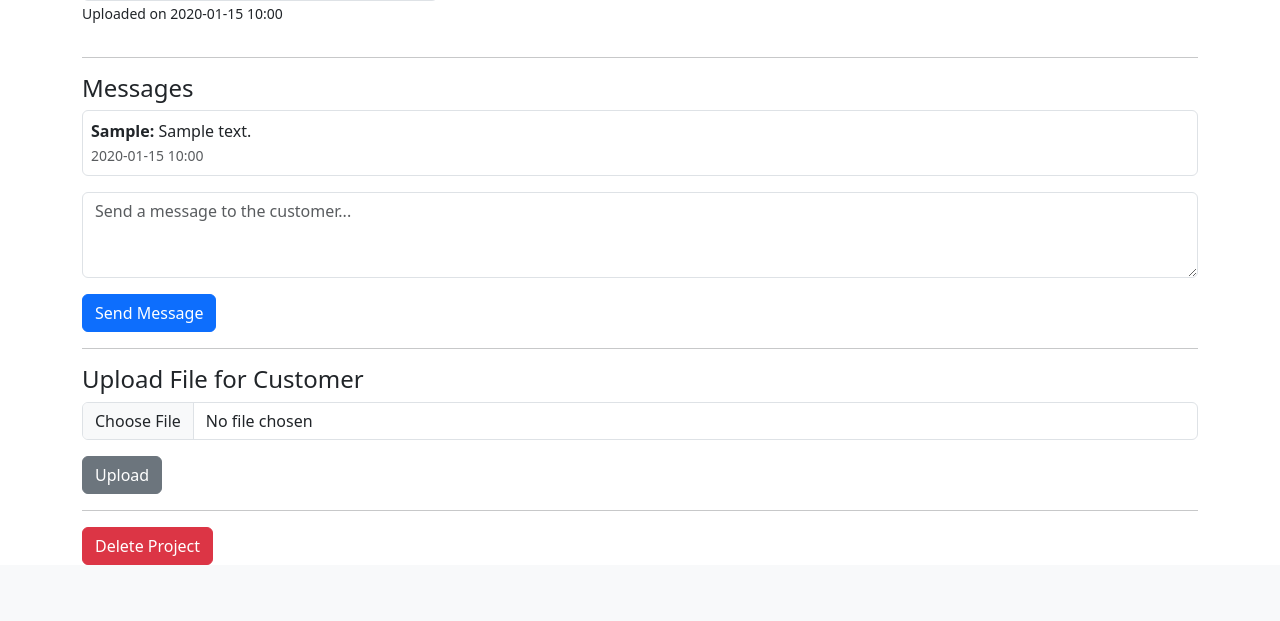
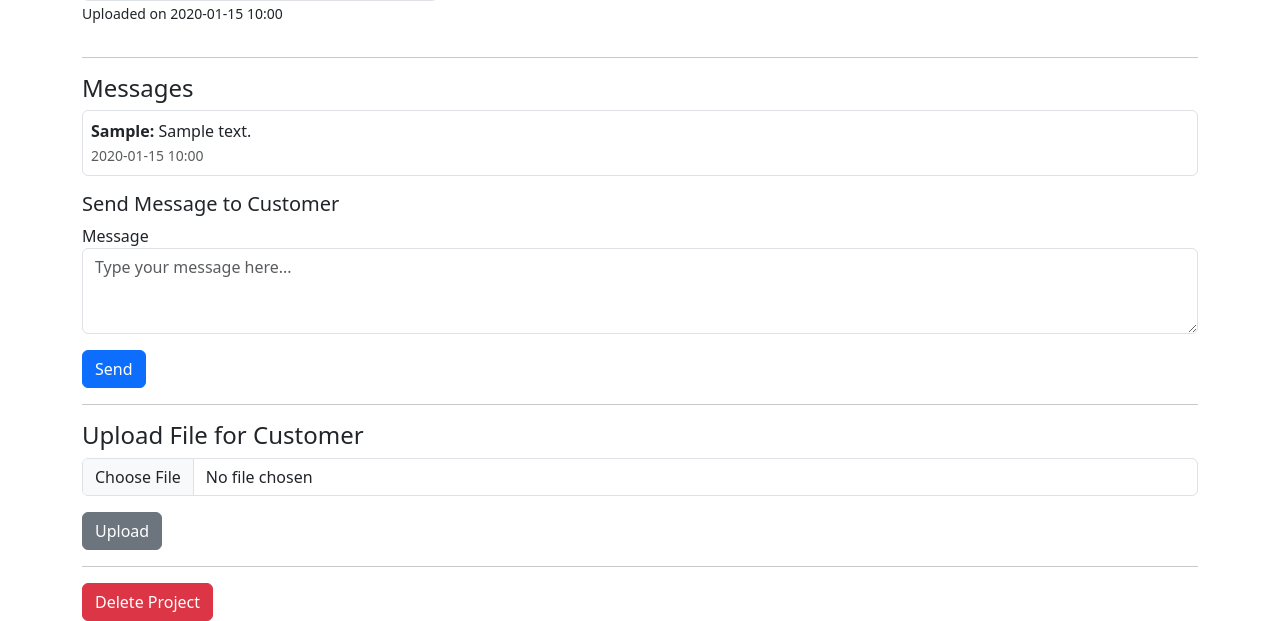
Before and after one commit to souzamailton/multti, a Flask app: page /admin/project/1/view in a window 1280 px wide. Shown: the part 911-1532 px from the top of the page. Before the commit the page ends 1476 px from the top, so only its background shows below. Run offline with Flask 3, Linux system fonts and the light colour scheme; a user stored in the database is signed in; tables that the repository leaves empty hold one stand-in row (values such as "Sample post"); grey boxes marked "Sample" are stand-in pictures; some libraries are stand-ins or nearby versions.

Commit message:
Initial commit with working admin portal, CSRF fixed

```diff
--- a/app/forms.py
+++ b/app/forms.py
@@ -70,3 +70,7 @@ class AdminEstimateUploadForm(FlaskForm):
 class ProjectUploadForm(FlaskForm):
     file = FileField('Select File', validators=[DataRequired()])
     submit = SubmitField('Upload')
+
+class MessageForm(FlaskForm):
+    message = TextAreaField('Message', validators=[DataRequired()])
+    submit = SubmitField('Send')
--- a/app/routes.py
+++ b/app/routes.py
@@ -17,6 +17,7 @@ from wtforms import DateField, SubmitField
 from wtforms.validators import Optional
 from flask import request
 from app.models import Project, ProjectMessage, ProjectUpload
+from app.forms import MessageForm
 
 
 bp = Blueprint('main', __name__)
@@ -133,6 +134,8 @@ def request_estimate():
     return render_template('request_estimate.html', form=form, services_json=SERVICES)
 
 
+from app.forms import MessageForm
+
 @bp.route('/track-projects')
 @login_required
 def track_projects():
@@ -145,11 +148,15 @@ def track_projects():
 
     completed = Project.query.filter_by(customer_id=current_user.id, status='Completed').all()
 
+    form = MessageForm()
+
     return render_template(
         'track_projects.html',
         in_progress=in_progress,
-        completed=completed
+        completed=completed,
+        form=form
     )
+
 
 # ------------------ ADMIN ------------------
 
@@ -507,6 +514,8 @@ def manage_projects():
                            waiting=waiting,
                            completed=completed)
 
+from app.forms import MessageForm, ProjectUploadForm  # ✅ Make sure both are imported
+
 @bp.route('/admin/project/<int:project_id>/view', methods=['GET', 'POST'])
 @login_required
 def view_project_admin(project_id):
@@ -516,16 +525,24 @@ def view_project_admin(project_id):
 
     project = Project.query.get_or_404(project_id)
     customer = project.customer
-    messages = ProjectMessage.query.filter_by(project_id=project.id).order_by(ProjectMessage.timestamp.desc()).all()
-    uploads = ProjectUpload.query.filter_by(project_id=project.id).order_by(ProjectUpload.timestamp.desc()).all()
+    messages = ProjectMessage.query.filter_by(project_id=project.id)\
+        .order_by(ProjectMessage.timestamp.desc()).all()
+    uploads = ProjectUpload.query.filter_by(project_id=project.id)\
+        .order_by(ProjectUpload.timestamp.desc()).all()
+
+    message_form = MessageForm()
+    upload_form = ProjectUploadForm()
 
     return render_template(
         'view_project_admin.html',
         project=project,
         customer=customer,
         messages=messages,
-        uploads=uploads
+        uploads=uploads,
+        message_form=message_form,
+        upload_form=upload_form
     )
+
 
 @bp.route('/admin/project/<int:project_id>/complete', methods=['POST'])
 @login_required
--- a/app/templates/admin_new_project.html
+++ b/app/templates/admin_new_project.html
@@ -3,6 +3,8 @@
 <h2>Create New Project</h2>
 
 <form method="POST" enctype="multipart/form-data">
+    <input type="hidden" name="csrf_token" value="{{ csrf_token() }}">
+
     <div class="row">
         <!-- Customer Info -->
         <div class="col-md-6">
--- a/app/templates/view_project_admin.html
+++ b/app/templates/view_project_admin.html
@@ -31,14 +31,13 @@
 
 <p>
     <a href="{{ url_for('main.schedule_project', project_id=project.id) }}" class="btn btn-warning">Reschedule</a>
+
     {% if project.status != 'Completed' %}
-        <form method="POST"
-      action="{{ url_for('main.mark_project_complete', project_id=project.id) }}"
+    <form method="POST" action="{{ url_for('main.mark_project_complete', project_id=project.id) }}"
           onsubmit="return confirm('Mark this project as completed?');"
           style="display:inline;">
-    <button type="submit" class="btn btn-success">
-        Mark as Completed
-    </button>
+        {{ message_form.csrf_token }}
+        <button type="submit" class="btn btn-success">Mark as Completed</button>
     </form>
     {% endif %}
 </p>
@@ -47,7 +46,6 @@
 
 <!-- Customer Uploads -->
 <h5>Customer Uploaded Files</h5>
-
 {% if uploads %}
 <div class="row">
     {% for file in uploads %}
@@ -69,7 +67,6 @@
 <p>No uploads from customer.</p>
 {% endif %}
 
-
 <hr>
 
 <!-- Messages -->
@@ -83,29 +80,35 @@
     {% endfor %}
 </div>
 
-<form method="post" action="{{ url_for('main.send_project_message', project_id=project.id) }}">
+<!-- Send New Message -->
+<h5>Send Message to Customer</h5>
+<form method="POST" action="{{ url_for('main.send_project_message', project_id=project.id) }}">
+    {{ message_form.hidden_tag() }}
     <div class="mb-3">
-        <textarea name="message" class="form-control" rows="3" placeholder="Send a message to the customer..." required></textarea>
+        {{ message_form.message.label }}
+        {{ message_form.message(class="form-control", rows=3, placeholder="Type your message here...") }}
     </div>
-    <button type="submit" class="btn btn-primary">Send Message</button>
+    {{ message_form.submit(class="btn btn-primary") }}
 </form>
-
 
 <hr>
 
-<!-- Upload Document -->
+<!-- Upload File for Customer -->
 <h4>Upload File for Customer</h4>
-<form method="post" enctype="multipart/form-data" action="{{ url_for('main.upload_project_file', project_id=project.id) }}">
+<form method="POST" enctype="multipart/form-data" action="{{ url_for('main.upload_project_file', project_id=project.id) }}">
+    {{ upload_form.hidden_tag() }}
     <div class="mb-3">
-        <input type="file" name="file" class="form-control" required>
+        {{ upload_form.file(class="form-control") }}
     </div>
-    <button type="submit" class="btn btn-secondary">Upload</button>
+    {{ upload_form.submit(class="btn btn-secondary") }}
 </form>
 
 <hr>
 
 <!-- Dangerous Action -->
-<form method="post" action="{{ url_for('main.delete_project', project_id=project.id) }}" onsubmit="return confirm('Are you sure you want to delete this project?');">
+<form method="POST" action="{{ url_for('main.delete_project', project_id=project.id) }}"
+      onsubmit="return confirm('Are you sure you want to delete this project?');">
+    {{ message_form.csrf_token }}
     <button type="submit" class="btn btn-danger">Delete Project</button>
 </form>
 
```
Also changed, not shown: app/__init__.py (+6 -9 lines), app/templates/track_projects.html (+11 -6 lines), app/static/project_uploads/Carpet.webp (added), app/static/uploads/Exterior_Painting.jpg (added), instance/local.db (added), 3 other files. Lines whose indentation alone changed are shown as unchanged.
